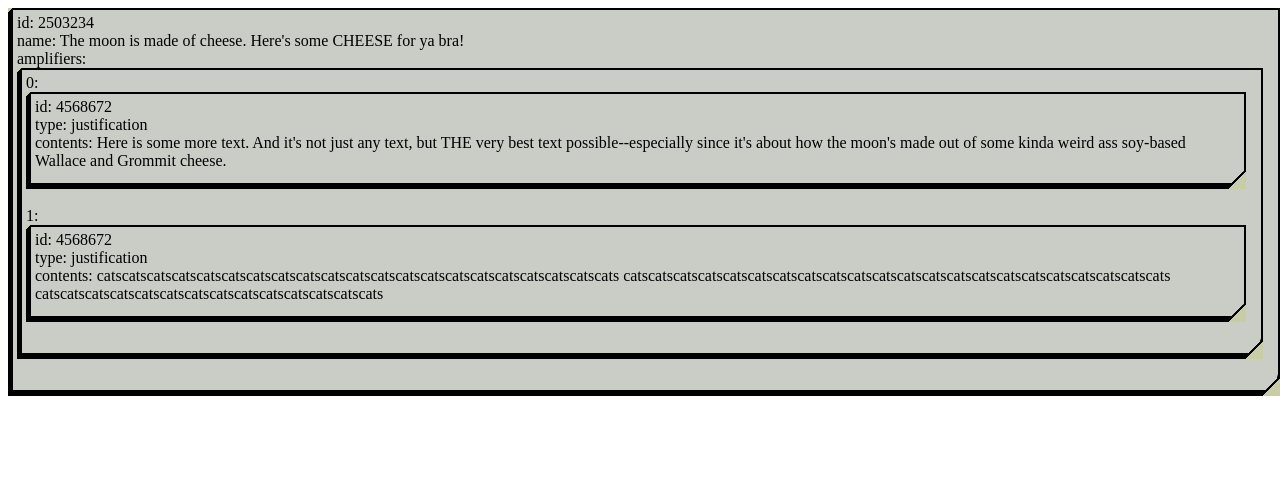
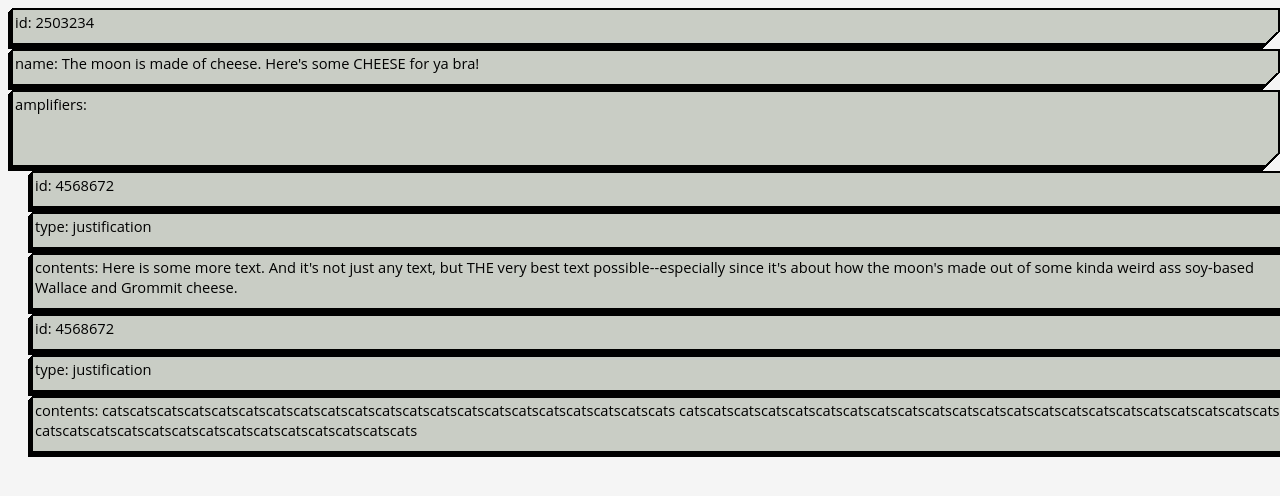
Before and after one commit to westoncb/hypothesis-site, a plain HTML site: page src/index.html in a window 1280 px wide. Drawn offline with Linux system fonts and the light colour scheme.

Commit message:
working on table layout

```diff
--- a/src/css/hypothesis.css
+++ b/src/css/hypothesis.css
@@ -20,6 +20,7 @@ body {
 
 			padding: 2px;
 			padding-right:0px;
+
 		}
 
 		.hypothesis {
--- a/src/index.html
+++ b/src/index.html
@@ -2,7 +2,7 @@
 	<head> <title> Hypotheses! </title>
 		<script src="lib/jquery-2.1.1.min.js"></script>
 		<link href='http://fonts.googleapis.com/css?family=Open+Sans' rel='stylesheet' type='text/css'>
-		<link rel="stylesheet" type="text/css" href="./css/hypothesis.css">
+		<link rel="stylesheet" type="text/css" href="css/hypothesis.css">
 		<script src="scripts/hypothesis-renderer.js"></script>
 	</head>
 	<body>
--- a/src/scripts/hypothesis-renderer.js
+++ b/src/scripts/hypothesis-renderer.js
@@ -15,37 +15,31 @@ $(document).ready(function(){
 					 }';
 
 	var hypothesisModel = jQuery.parseJSON(hypothesisModelString);
-	const tab = "&nbsp;&nbsp&nbsp;&nbsp";
 
-	var cellCSSString = 'position: relative; \
-			margin-left: auto; \
-			margin-right: auto; \
-			border-style: solid; \
-			border-width: 4px 17px 17px 7px; \
-			-moz-border-image: url(\'./images/table2.png\') 4 17 17 7 fill; \
-			-webkit-border-image: url(\'./images/table2.png\') 4 17 17 7 fill; \
-			-o-border-image: url(\'./images/table2.png\') 4 17 17 7 fill; \
-			border-image: url(\'./images/table2.png\') 4 17 17 7 fill; \
-			background-color: c9cda7; \
-			padding: 2px; \
-			padding-right:0px;';
-
-	document.writeln("<style>.cellborder {" + cellCSSString + "}</style>");
+	document.writeln('<link rel="stylesheet" type="text/css" href="css/hypothesis.css">');
 
 	var cellString = '<div class="cellborder"></div>';
 
 	function walkJSON(json, depth, parent) {
-		var thisCell = $(cellString);
-		parent.append(thisCell);
-
 		for (var key in json) {
+    		var thisCell = $(cellString);
+			thisCell.css("left", depth*20);
+			parent.append(thisCell);
 
     		thisCell.append(key + ": ");
 
 	    	var value = json[key]
 	    	if (typeof(value) == "object") {
-	    		thisCell.append("<br>");
-	    		walkJSON(value, depth+1, thisCell);
+	    		if (value instanceof Array) {
+	    			console.log(value);
+	    			for (var element in value) {
+	    				thisCell.append("<br>");
+	    				walkJSON(value[element], depth+1, parent);
+	    			}
+	    		} else {
+	    			thisCell.append("<br>");
+	    			walkJSON(value, depth+1, parent);
+	    		}
 	    	} else {
 	    		thisCell.append(value);
 	    	}
```
